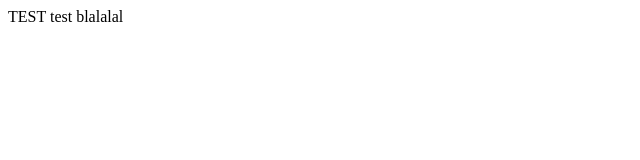
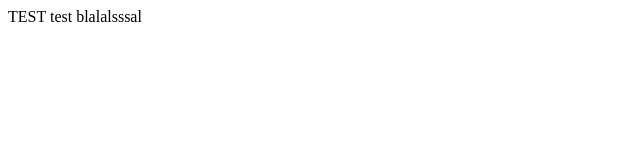
Before and after one commit to cyril-opencampus/lafourchetteabretelle, a plain HTML site: page index.html in a window 1280 px wide. Shown: the full height of the page, 0-640 px from the left. Drawn offline with Linux system fonts and the light colour scheme.

Commit message:
dddd
ddd

```diff
--- a/index.html
+++ b/index.html
@@ -1,5 +1,5 @@
 <html>
     <body>
-        TEST test blalalal
+        TEST test blalalsssal
     </body>
 </html>
```
